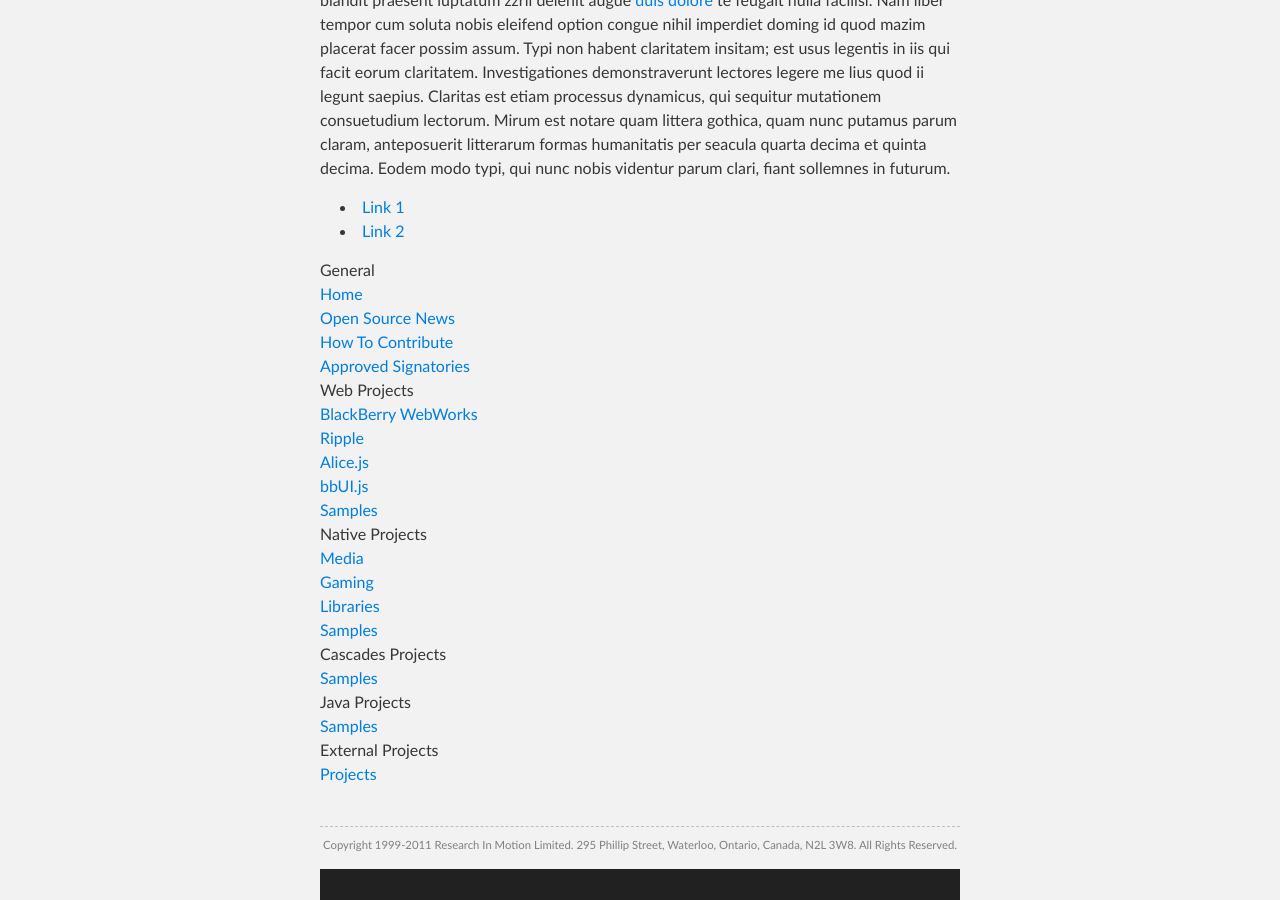
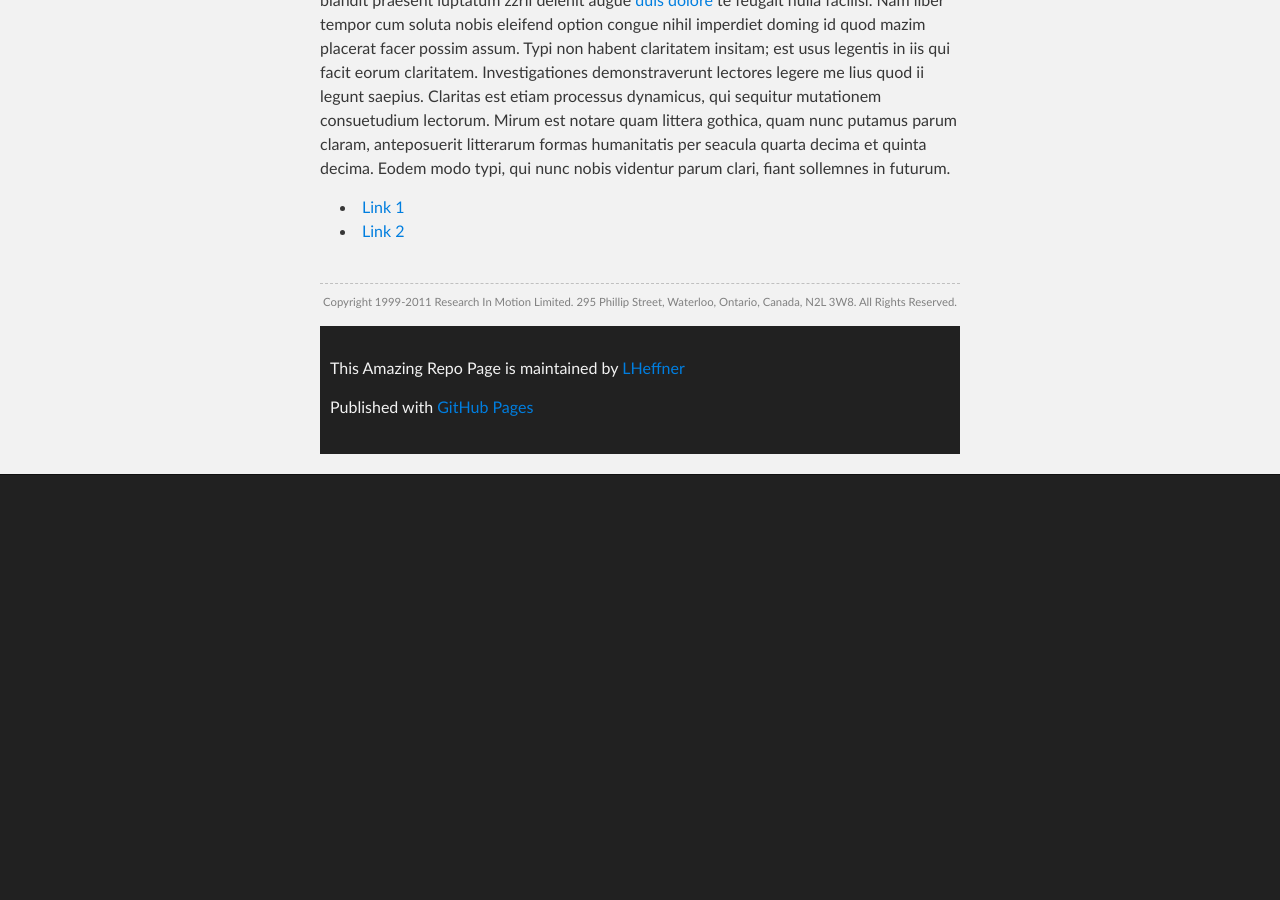
Before and after one commit to LHeffner/lheff, a Jekyll site: the page built from index.md, in a window 1280 px wide and 900 px high, scrolled down 763 px. Built offline with Jekyll 4.4.1, drawn with Linux system fonts in a browser that asks for light colours; Markdown is read by kramdown in place of the engine named in the settings; after the commit the page ends 1238 px from its top, so only the background shows below that.

Commit message:
Update index.html

```diff
--- a/_layouts/index.html
+++ b/_layouts/index.html
@@ -32,41 +32,6 @@
       <section id="main_content" class="inner">
     {{content}}
 
-    <!--Blackberry Content-->
-					<td valign="top" class="menu-column">
-						<div class="menu">
-							<div class="menu-header">General</div>
-							<div class="menu-item"><a href="javascript:logoClick();" >Home</a></div>
-							<div class="menu-item"><a href="{{ site.base-url }}/Community/news/index.html">Open Source News</a></div>
-							<div class="menu-item"><a href="{{ site.base-url }}/howToContribute.html">How To Contribute</a></div>
-							<div class="menu-item"><a href="{{ site.base-url }}/approvedSignatories.html">Approved Signatories</a></div>
-							<!-- Web Projects -->
-							<div class="menu-header">Web Projects</div>
-							<div class="menu-item"><a id="webworks" href="{{ site.base-url }}/webworks/index.html">BlackBerry WebWorks</a></div>
-							<div class="menu-item"><a id="ripple" href="{{ site.base-url }}/ripple/index.html">Ripple</a></div>
-							<div class="menu-item"><a id="alice" href="{{ site.base-url }}/alicejs/index.html">Alice.js</a></div>
-							<div class="menu-item"><a id="bbuijs" href="https://github.com/blackberry/bbui.js">bbUI.js</a></div>
-							<div class="menu-item"><a id="wsamples" href="{{ site.base-url }}/webworks/index.html">Samples</a></div>
-							<!-- Native Projects -->
-							<div class="menu-header">Native Projects</div>
-							<div class="menu-item"><a id="nmedia" href="{{ site.base-url }}/ndk/components.html#media">Media</a></div>
-							<div class="menu-item"><a id="ngaming" href="{{ site.base-url }}/ndk/components.html#gaming">Gaming</a></div>
-							<div class="menu-item"><a id="nlibraries" href="{{ site.base-url }}/ndk/components.html#libraries">Libraries</a></div>
-							<div class="menu-item"><a id="nsamples" href="{{ site.base-url }}/ndk/samples.html">Samples</a></div>
-							<!-- Cascades Projects -->
-							<div class="menu-header">Cascades Projects</div>
-							<div class="menu-item"><a id="csamples" href="{{ site.base-url }}/cascades/samples.html">Samples</a></div>
-							<!-- Java Projects -->
-							<div class="menu-header">Java Projects</div>
-							<div class="menu-item"><a id="jsamples" href="{{ site.base-url }}/java/index.html">Samples</a></div>
-							<!-- External -->
-							<div class="menu-header">External Projects</div>
-							<div class="menu-item"><a id="soon" href="{{ site.base-url }}/externalProjects.html">Projects</a></div>
-
-						</div>
-					</td>
-				<tr>
-			</table>
 			<div class="footer">
 				<div style="border-style: none none dashed none; border-width: 1px; border-color: Silver;margin-top: 40px;"></div>
 				<p style="font-size: 8.5pt;color:Gray;text-decoration:italics;text-align: center;">Copyright 1999-2011 Research In Motion Limited. 295 Phillip Street, Waterloo, Ontario, Canada, N2L 3W8. All Rights Reserved.</p>
```
